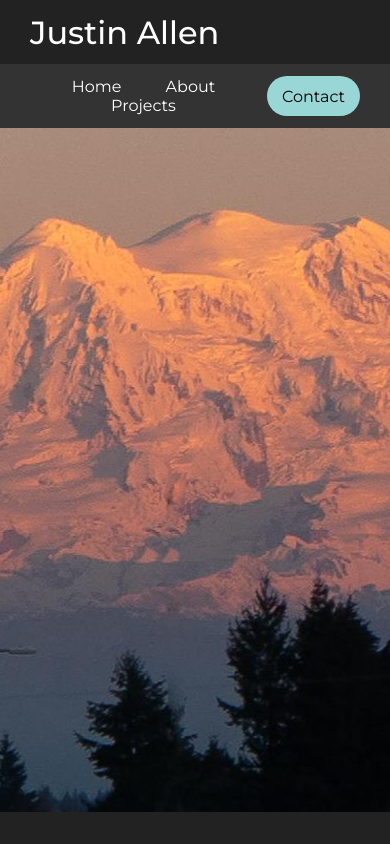
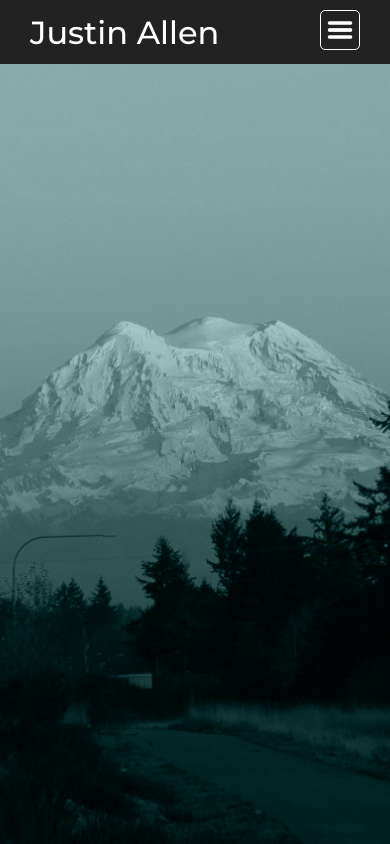
Before and after one commit to ponkler/website, a plain HTML site: page index.html in a window 390 px wide. Drawn offline with Linux system fonts and the light colour scheme.

Commit message:
fixed display on mobile devices

```diff
--- a/index.html
+++ b/index.html
@@ -2,8 +2,9 @@
 <html>
     <head>
         <title>Test Page</title>
-        <meta name="description" content="Test Website">
+        <meta name="description" content="Justin Allen">
         <meta name="keywords" content="test page, test website, website test, testing page">
+        <meta name="viewport" content="width=device-width">
         <link rel="stylesheet" type="text/css" href="styles.css">
     </head>
     <body>
@@ -16,6 +17,7 @@
                             <li><a href="#">About</a></li>
                             <li><a href="#">Projects</a></li>
                         </ul>
+                        <img id="menu-icon" src="images/menu.png">
                     </nav>
                     <div id="contact-btn">
                         <a href="#" class="btn">Contact</a>
@@ -23,7 +25,7 @@
                 </div>
         </header>
 
-        <div id="img-container"></div>
+        <div id="img-container"><div id="content-gradient"></div></div>
 
         <footer id="main-footer">
 
--- a/styles.css
+++ b/styles.css
@@ -38,14 +38,26 @@
 #img-container {
     overflow: hidden;
     background-image: url(images/yelm.jpg);
+    background-repeat: no-repeat;
     position: absolute;
     top: 0;
     left: 0;
     height: 100%;
     width: 100%;
     object-fit: cover;
+    background-size: cover;
     background-position: center;
     z-index: -100;
+}
+
+#content-gradient {
+    background-color: #DDFFFF;
+    position: absolute;
+    top: 0;
+    left: 0;
+    height: 100%;
+    width: 100%;
+    mix-blend-mode: color;
 }
 
 #navbar {
@@ -107,41 +119,28 @@
     width: 100%;
 }
 
-@media (max-width:670px) {
+#menu-icon {
+    display: none;
+}
 
-    #main-header {
-        display: inline-block;
-        height: 128px;
+@media screen and (max-width:670px) {
+    #main-footer {
+        display: none;
     }
-
-    #main-header h1{
-        text-align: left;
-        height: 64px;
+    #navbar ul {
+        display: none;
     }
-
-    #nav-container {
-        background-color: #333333;
-        height: 50%;
-        display: flex;
+    #contact-btn {
+        display: none;
     }
-
-    #navbar {
-        height: 100%;
-        left: 0;
+    #menu-icon {
+        display: inline;
         align-content: center;
-        display: inline-block;
-    }
-
-    #navbar ul {
-        margin-left: 20px;
-    }
-
-    #contact-btn {
-        display: inline-block;
-        position: relative;
-        align-content: center;
-        margin: auto;
+        height: 40px;
+        padding: 5px;
         margin-right: 30px;
-        right: 0;
+        border: solid 1px black;
+        filter: invert();
+        border-radius: 5px;
     }
 }
```
Also changed, not shown: images/menu.png (added).
